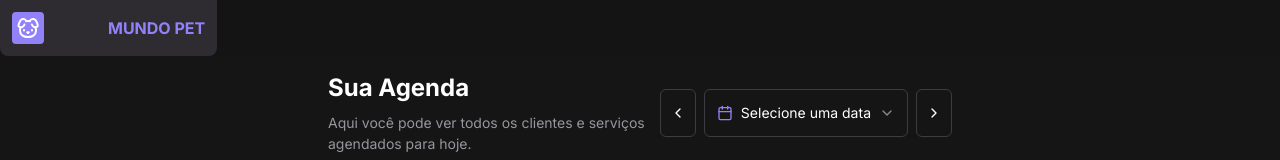
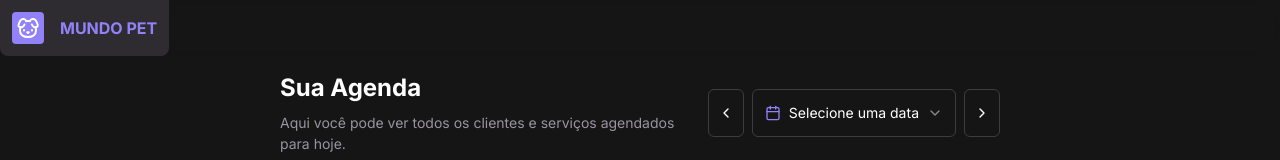
Before and after one commit to Weyne23/mundo-pet-nextjs, a Next.js app: page / in a window 1280 px wide. Shown: the top 160 px of the page. Built offline with nearby package versions, Linux system fonts and the light colour scheme; no server answers; the database is empty.

Commit message:
chore: ajustes layout

```diff
--- a/src/app/layout.tsx
+++ b/src/app/layout.tsx
@@ -31,8 +31,8 @@ export default function RootLayout({
     <html lang="en">
       <body className={`${inter.variable} ${interTight.variable} antialiased`}>
         <Header />
-        <div className='max-w-2xl mx-auto'>
-          <main className='flex flex-1 flex-col mt-12'>
+        <div className="max-w-3xl mx-auto">
+          <main className="flex flex-1 flex-col mt-12">
             {children}
             <Toaster position="top-right" />
           </main>
--- a/src/components/Header/header.tsx
+++ b/src/components/Header/header.tsx
@@ -1,9 +1,9 @@
-import { Logo } from "../Logo"
+import { Logo } from '../Logo';
 
 export const Header = () => {
-    return (
-        <header className="fixed top-0 z-50 w-full bg-background-primary/95 backdrop-blur supports-[backdrop-filter]:bg-background-primary/60:">
-            <Logo />
-        </header>
-    )
-}
+  return (
+    <header className="fixed top-0 z-50 w-full bg-background/95 backdrop-blur supports-[backdrop-filter]:bg-background/60:">
+      <Logo />
+    </header>
+  );
+};
--- a/src/components/Logo/logo.tsx
+++ b/src/components/Logo/logo.tsx
@@ -1,11 +1,11 @@
-import { Dog } from "lucide-react"
-import Link from "next/link"
+import { Dog } from 'lucide-react';
+import Link from 'next/link';
 
 export const Logo = () => {
   return (
     <Link
       href="/"
-            className="flex items-center gap-16 bg-[#2E2C30] w-fit p-3 rounded-b-lg"
+      className="flex items-center gap-4 bg-[#2E2C30] w-fit p-3 rounded-b-lg"
     >
       <div className="w-8 h-8 bg-background-brand rounded flex items-center justify-center">
         <Dog />
@@ -15,5 +15,5 @@ export const Logo = () => {
         MUNDO PET
       </span>
     </Link>
-    )
-}
+  );
+};
```
Lines whose indentation alone changed are shown as unchanged.
